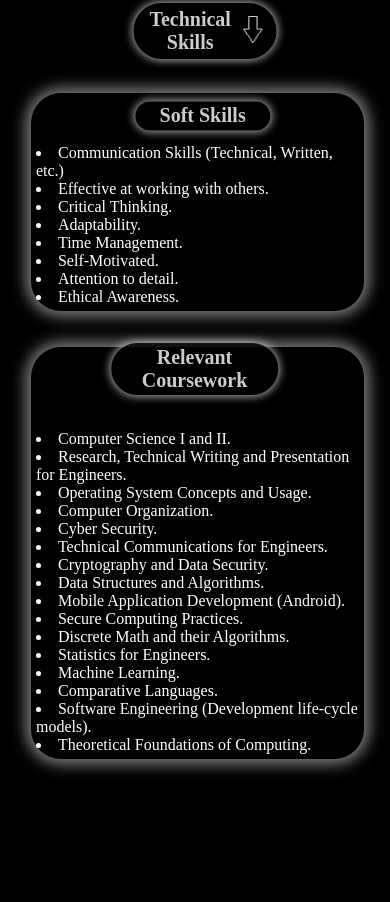
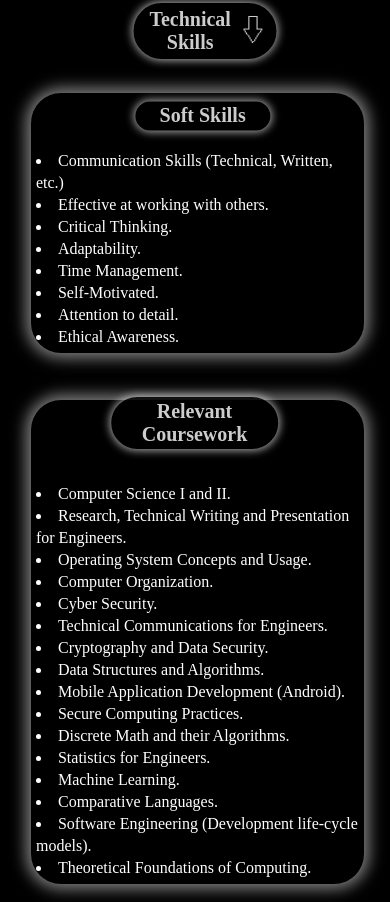
Before and after one commit to EmmanuelGR02/Personal-Website, a plain HTML site: page about.html in a window 390 px wide. Shown: the part 400-1302 px from the top of the page. Before the commit the page ends 1177 px from the top, so only its background shows below. Drawn offline with Linux system fonts and the light colour scheme.

Commit message:
adding line spacing

```diff
--- a/style/about.css
+++ b/style/about.css
@@ -433,7 +433,7 @@ body {
     .coursework_container {
         flex-direction: column;
         width: 90%;
-        margin-top: 10%;
+        margin-top: 13%;
         display: grid;
         justify-items: center;
         padding: 5px;
@@ -454,10 +454,12 @@ body {
 }
 
 .softSkillsContent_wrapper {
-    margin-top: -8%;
+    margin-top: -6%;
+    line-height: 22px;
 }
 .courseworkContent_wrapper {
     margin-top: -5%;
+    line-height: 22px;
 }
 
 /*  *********************** Tab Wrapper *********************** */
```
